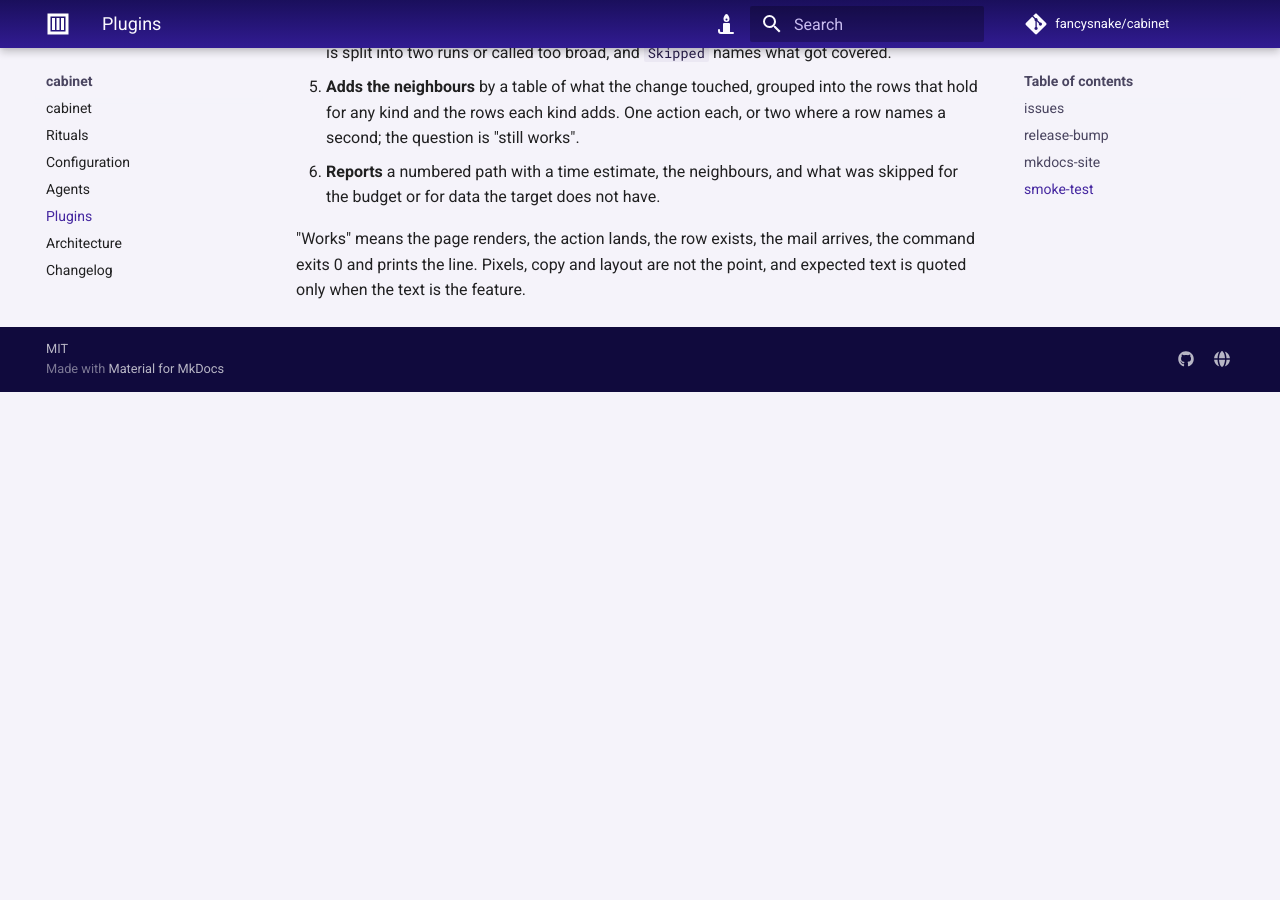
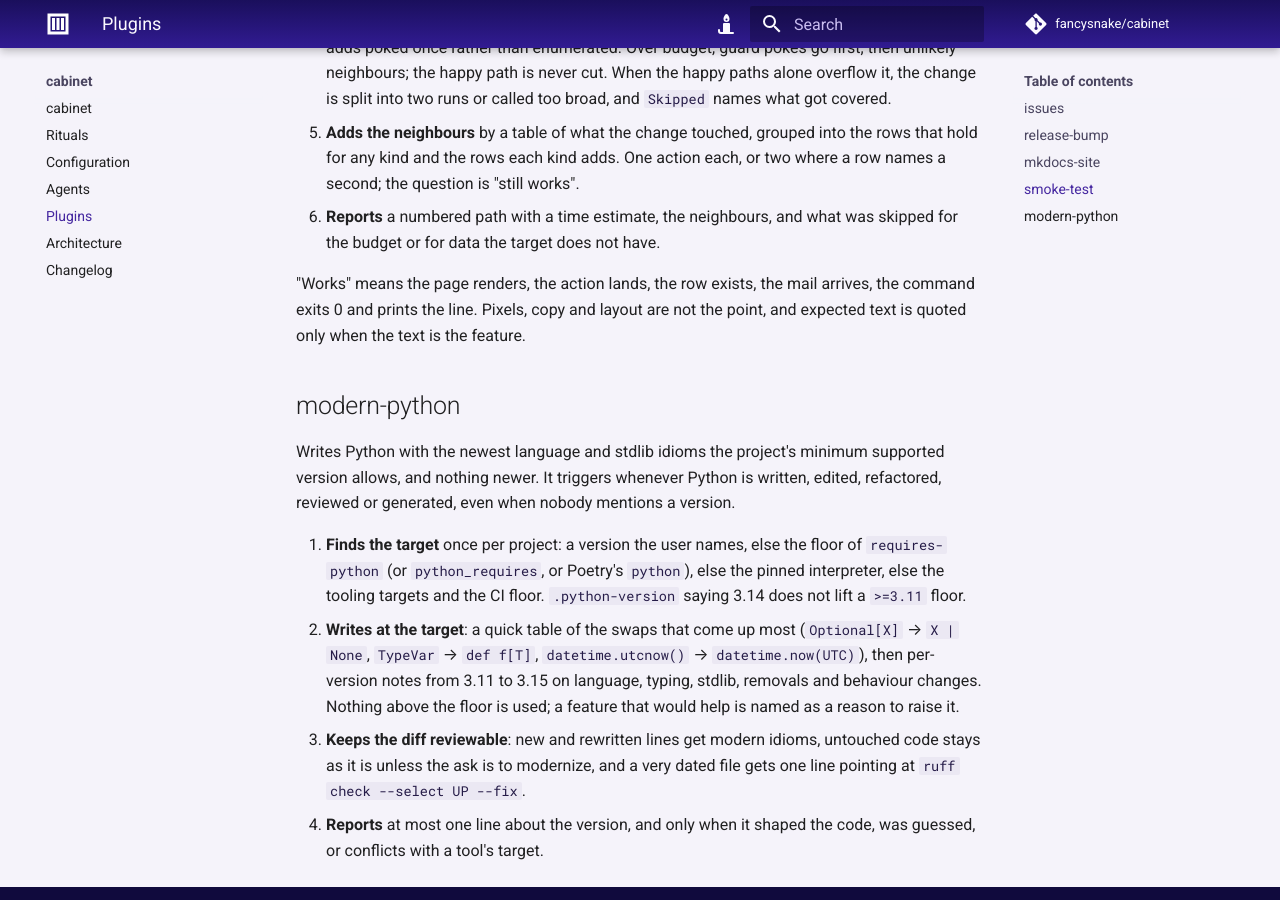
Before and after one commit to fancysnake/cabinet, an MkDocs documentation site: the page built from docs/plugins.md, in a window 1280 px wide and 900 px high, scrolled down 4232 px. Built offline with MkDocs 1.6.1 and Material for MkDocs 9.7.7, drawn with Linux system fonts in a browser that asks for light colours; comment, search, counter and statistics services are not loaded; before the commit the page ends 4624 px from its top, so only the background shows below that; some of the changed text lies outside the part shown.

Commit message:
feat: add modern-python plugin
The skill writes Python at the project's minimum supported version: it
reads the floor from requires-python and other pins, uses the newest
idioms that floor allows from 3.11 to 3.15, and avoids removed APIs.

```diff
--- a/CHANGELOG.md
+++ b/CHANGELOG.md
@@ -6,6 +6,12 @@ The format is based on [Keep a Changelog],
 and this project adheres to [Semantic Versioning].
 
 ## [Unreleased]
+
+### Added
+
+- `modern-python` plugin: a skill that writes Python with the newest idioms
+  the project's minimum Python version allows, from 3.11 to 3.15, and avoids
+  APIs removed at that version.
 
 ### Fixed
 
--- a/README.md
+++ b/README.md
@@ -126,6 +126,7 @@ Its plugins live under `plugins/`, each with its own manifest and skills.
 | `release-bump` | a skill that cuts a release                  |
 | `mkdocs-site`  | a skill that sets up or upgrades a MkDocs site |
 | `smoke-test`   | a skill that writes the fifteen-minute manual check for a web or CLI change |
+| `modern-python` | a skill that writes Python for the project's minimum version |
 
 <!-- --8<-- [start:plugins-install] -->
 Add the marketplace once, then install what you want:
--- a/docs/plugins.md
+++ b/docs/plugins.md
@@ -11,6 +11,7 @@ you already have open.
 | `release-bump` | `release-bump` | cuts a release: the version, the changelog, the docs         |
 | `mkdocs-site`  | `mkdocs-site`  | sets up a MkDocs site, or upgrades one to the standard       |
 | `smoke-test`   | `smoke-test`   | writes the fifteen-minute manual check for a web or CLI change |
+| `modern-python` | `modern-python` | writes Python with the newest idioms the project's floor version allows |
 
 --8<-- "README.md:plugins-install"
 
@@ -189,3 +190,26 @@ skips the clicks in between. The whole path fits in fifteen minutes.
 arrives, the command exits 0 and prints the line. Pixels, copy and layout
 are not the point, and expected text is quoted only when the text is the
 feature.
+
+## modern-python
+
+Writes Python with the newest language and stdlib idioms the project's
+minimum supported version allows, and nothing newer. It triggers whenever
+Python is written, edited, refactored, reviewed or generated, even when
+nobody mentions a version.
+
+1. **Finds the target** once per project: a version the user names, else the
+   floor of `requires-python` (or `python_requires`, or Poetry's `python`),
+   else the pinned interpreter, else the tooling targets and the CI floor.
+   `.python-version` saying 3.14 does not lift a `>=3.11` floor.
+2. **Writes at the target**: a quick table of the swaps that come up most
+   (`Optional[X]` → `X | None`, `TypeVar` → `def f[T]`, `datetime.utcnow()`
+   → `datetime.now(UTC)`), then per-version notes from 3.11 to 3.15 on
+   language, typing, stdlib, removals and behaviour changes. Nothing above
+   the floor is used; a feature that would help is named as a reason to raise
+   it.
+3. **Keeps the diff reviewable**: new and rewritten lines get modern idioms,
+   untouched code stays as it is unless the ask is to modernize, and a very
+   dated file gets one line pointing at `ruff check --select UP --fix`.
+4. **Reports** at most one line about the version, and only when it shaped
+   the code, was guessed, or conflicts with a tool's target.
```
Also changed, not shown: plugins/modern-python/skills/modern-python/SKILL.md (added, +136 -0 lines), 2 other files.
